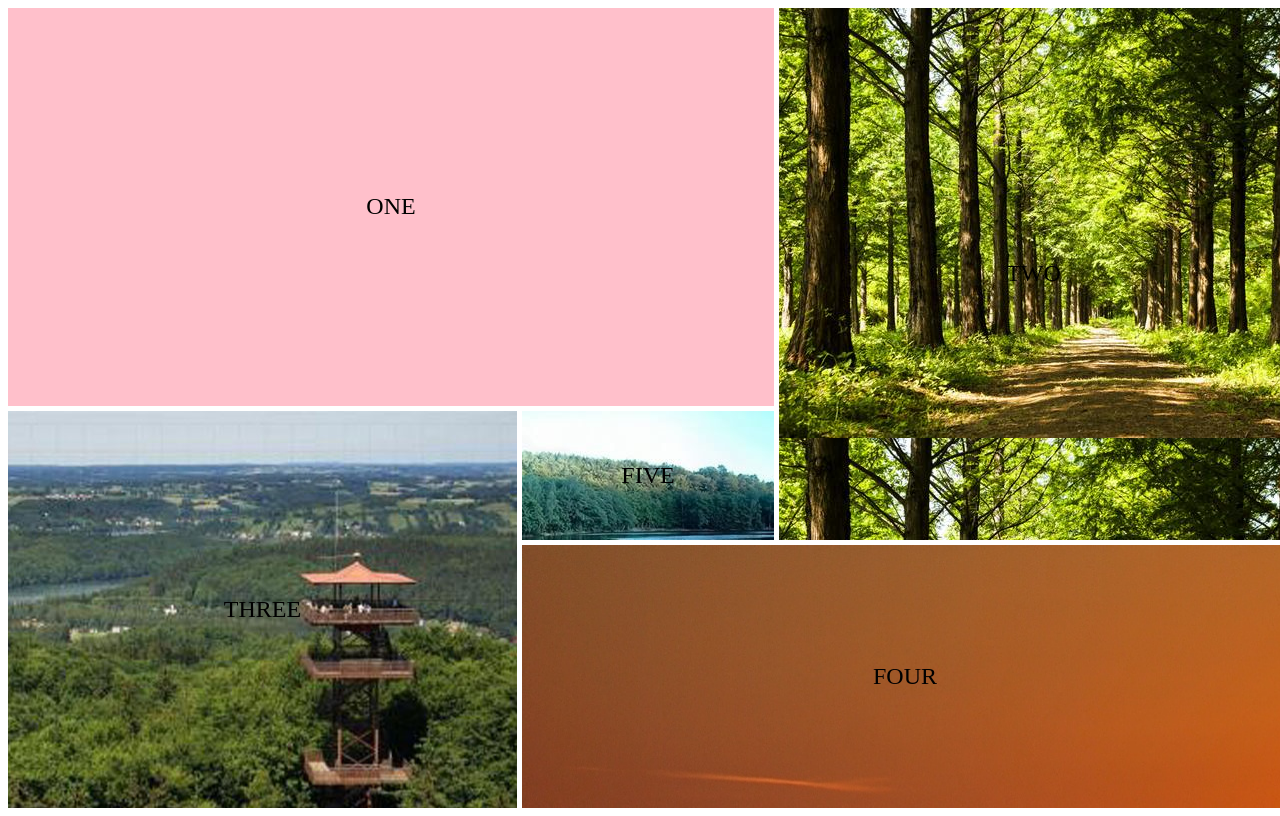
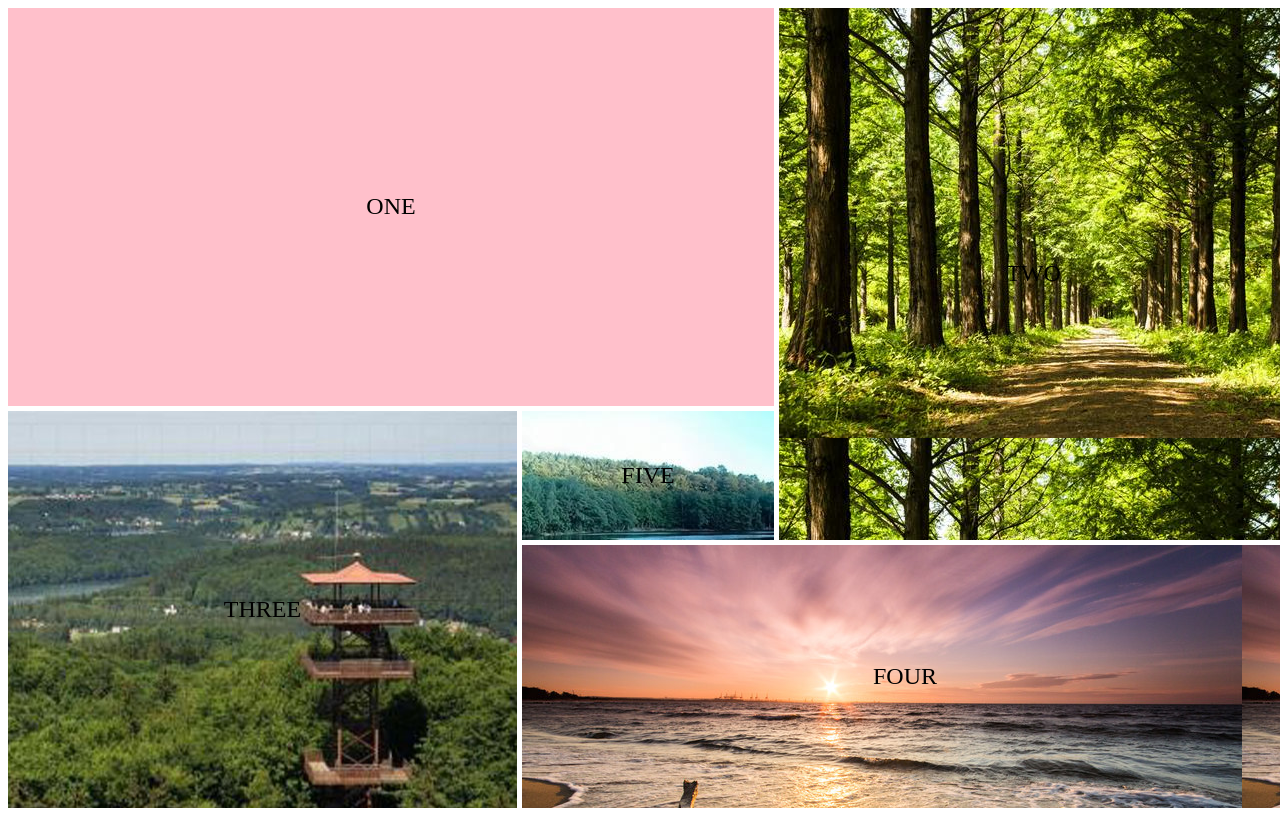
Before and after one commit to lucynaszczygiel/zadanie, a plain HTML site: page docs/index.html in a window 1280 px wide. Drawn offline with Linux system fonts and the light colour scheme.

Commit message:
Update index.css

```diff
--- a/docs/index.css
+++ b/docs/index.css
@@ -28,7 +28,7 @@ background-image: url("wiezyca-szczyt.jpg");
 
 .four {
 grid-area: 5 / 3 / 7 / 6;
-background-image: url("125341_morze-baltyckie-zachod-slonca-lato-jastrzebia (1).jpg");
+background-image: url("slonce.jpg");
 }
 
 .five {
```
